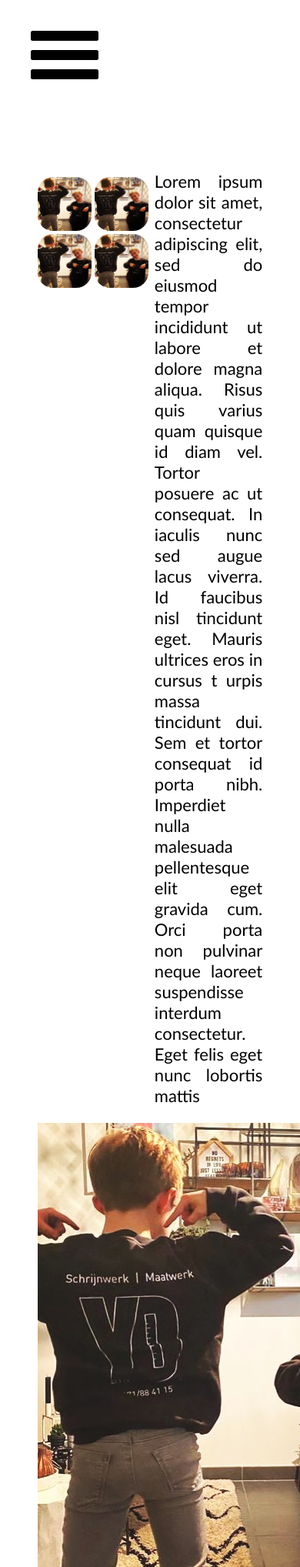
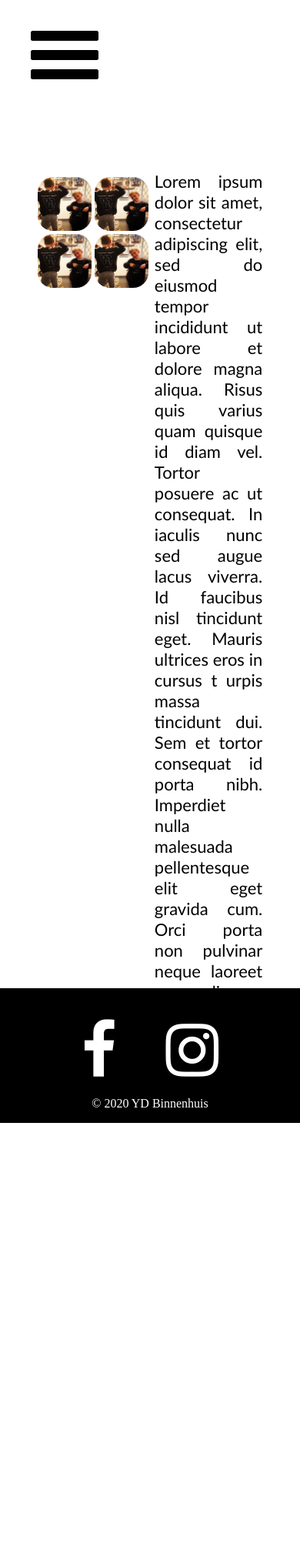
Before and after one commit to driesvd22/driesvd22.github.io, a PHP site: page / in a window 390 px wide; the page is wider, and only the part inside the window is pictured. Shown: that part at 77% size. After the commit the page ends 1459 px from the top of that part, so only its background shows below. Run offline with PHP 8.4, Linux system fonts and the light colour scheme.

Commit message:
Navbar Tweak mediaquery

```diff
--- a/index.css
+++ b/index.css
@@ -4,25 +4,25 @@
         background-color: white;
         overflow: hidden;
         text-align: center;
-        padding: 20px;
         width: 80%;
         margin-left: 8.5%;
-        -webkit-box-shadow: 0 0 8px 3px rgba(0,0,0,0.75);
-        -moz-box-shadow: 0 0 8px 3px rgba(0,0,0,0.75);
-        box-shadow: 0 0 8px 3px rgba(0,0,0,0.75);
+        -webkit-box-shadow: 0 0 8px 5px rgba(0,0,0,0.9);
+        -moz-box-shadow: 0 0 8px 5px rgba(0,0,0,0.9);
+        box-shadow: 0 0 8px 5px rgba(0,0,0,0.9);
     }
 
     /* Style the links inside the navigation bar */
     .topnav a img{
         height: auto;
         width: auto;
-        max-height: 110px;
-        max-width: 110px;
+        max-height: 150px;
+        max-width: 150px;
         vertical-align: middle;
+        border: 1px solid black;
     }
     .topnav a {
         color: black;
-        padding: 0 3.2%;
+        padding: 0 2.6%;
         text-decoration: none;
         font-size: 27px;
         font-family: Calibri, sans-serif;
@@ -45,6 +45,7 @@
         width: 100%;
         position: absolute;
         margin-top: 200px;
+        min-height: 100vh;
     }
 
     .container div{
@@ -89,24 +90,24 @@
     }
 
     .slideshow{
-        width: 75%;
+        width: 50%;
+        height: auto;
         margin-top: 150px;
     }
     .fotos{
         margin: 0 auto;
         float: left;
-        width: 100%;
+        width: 50%;
     }
     .fotos img{
-        display: flex;
+        width: auto;
+        height: auto;
         justify-content: center;
         align-items: center;
-
     }
 
 
     .photo {
-        position: absolute;
         animation: round 16s infinite;
         opacity: 0;
     }
@@ -145,16 +146,39 @@
         animation-delay: 0s;
     }
 
+    .footer {
+        position: absolute;
+        bottom: 0;
+        width: 100%;
+        padding-top: 10px;
+        font-size: 16px;
+        height: auto;
+        background-color: black;
+        color: white;
+        text-align: center;
+    }
+    .footer a{
+        text-decoration: none;
+        color: white;
+    }
+    .footer i {
+        padding: 30px 30px 5px 30px;
+        font-size: 80px;
+    }
 
 
 @media only screen and (max-device-width: 800px) {
+
+        body::-webkit-scrollbar {
+            display: none;
+        }
 
         .topnav{
             display: none;
         }
 
         .toggle{
-            position: fixed;
+            position: absolute;
             top: 40px;
             left: 40px;
             z-index: 2
@@ -195,7 +219,7 @@
         }
         .menu.active{
             left: 0;
-            overflow: auto;
+            overflow: hidden;
         }
 
 
@@ -253,12 +277,16 @@
     }
 @media only screen and (max-width: 800px) {
 
+    body::-webkit-scrollbar {
+        display: none;
+    }
+
     .topnav{
         display: none;
     }
 
     .toggle{
-        position: fixed;
+        position: absolute;
         top: 40px;
         left: 40px;
         z-index: 2
@@ -299,7 +327,7 @@
     }
     .menu.active{
         left: 0;
-        overflow: auto;
+        overflow: hidden;
     }
 
 
--- a/index.html
+++ b/index.html
@@ -50,14 +50,32 @@
                 Eget felis eget nunc lobortis mattis</p>
         </div>
     </div>
-    <div class="slideshow">
+
+    <!-- <div class="slideshow">
          <div class="fotos">
              <img class='photo'  src="yd_container.jpg" alt="Image 1" />
              <img class='photo'  src="yd_container.jpg" alt="Image 2" />
              <img class='photo'  src="yd_container.jpg" alt="Image 3" />
              <img class='photo'  src="yd_container.jpg" alt="Image 4" />
          </div>
+         <div class="tekst_welkom">
+             <p>Lorem ipsum dolor sit amet, consectetur adipiscing elit,
+                 sed do eiusmod tempor incididunt ut labore et dolore magna
+                 aliqua. Risus quis varius quam quisque id diam vel. Tortor
+                 posuere ac ut consequat. In iaculis nunc sed augue lacus viverra.
+                 Id faucibus nisl tincidunt eget. Mauris ultrices eros in cursus t
+                 urpis massa tincidunt dui. Sem et tortor consequat id porta nibh.
+                 Imperdiet nulla malesuada pellentesque elit eget gravida cum. Orci
+                 porta non pulvinar neque laoreet suspendisse interdum consectetur.
+                 Eget felis eget nunc lobortis mattis</p>
          </div>
+    </div>-->
+    <footer class="footer">
+        <a href="https://www.facebook.com/ydbinnenhuis"><i class="fa fa-facebook"></i></a>
+        <a href="https://www.instagram.com/ydbinnenhuis/"><i class="fa fa-instagram" ></i></a>
+        <p>&copy; 2020 YD Binnenhuis</p>
+    </footer>
 </div>
+
  </body>
  </html>
```
Lines whose indentation alone changed are shown as unchanged.
